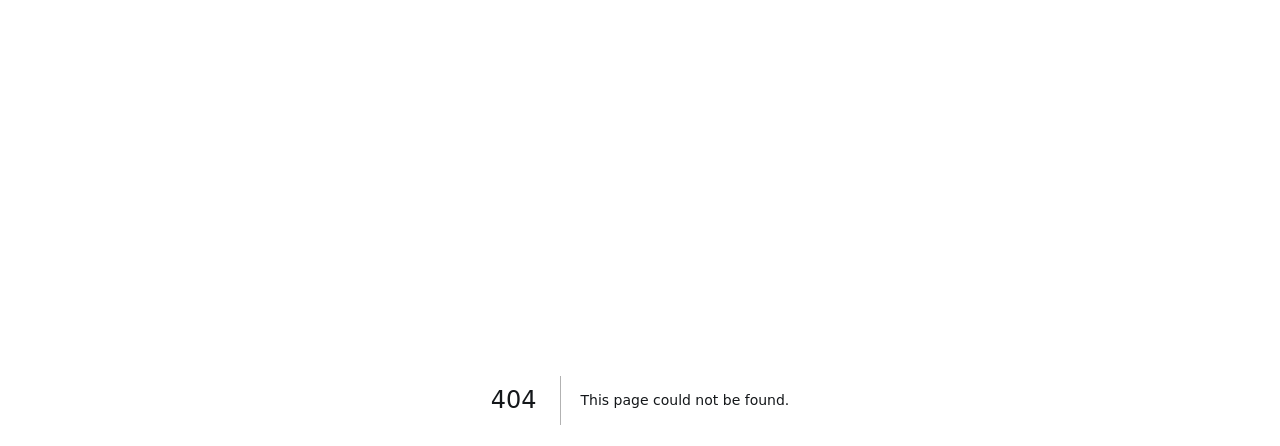
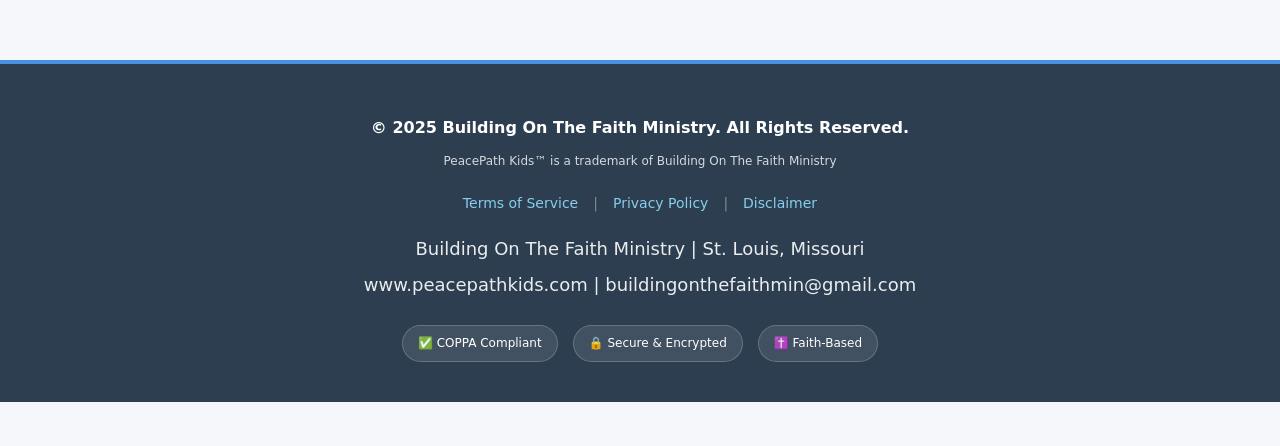
Before and after one commit to Rjc454545/peacepath-kids, a Next.js app: page /LegalFooter in a window 1280 px wide. Before the commit this address had no page. Shown: the top 446 px of the page. Built offline with nearby package versions, Linux system fonts and the light colour scheme.

Commit message:
Add files via upload

```diff
--- /dev/null
+++ b/pages/LegalFooter.js
@@ -0,0 +1,156 @@
+// ============================================
+// REUSABLE FOOTER COMPONENT
+// ============================================
+// Add this to every page for consistent legal protection
+// ============================================
+
+export default function LegalFooter() {
+  return (
+    <footer style={styles.footer}>
+      <div style={styles.footerContent}>
+
+        {/* Copyright Notice */}
+        <div style={styles.copyrightSection}>
+          <p style={styles.copyright}>
+            © 2025 Building On The Faith Ministry. All Rights Reserved.
+          </p>
+          <p style={styles.trademark}>
+            PeacePath Kids™ is a trademark of Building On The Faith Ministry
+          </p>
+        </div>
+
+        {/* Legal Links */}
+        <div style={styles.legalLinks}>
+          <a href="/terms" style={styles.link}>Terms of Service</a>
+          <span style={styles.separator}>|</span>
+          <a href="/privacy" style={styles.link}>Privacy Policy</a>
+          <span style={styles.separator}>|</span>
+          <a href="/disclaimer" style={styles.link}>Disclaimer</a>
+        </div>
+
+        {/* Contact Info */}
+        <div style={styles.contactSection}>
+          <p style={styles.contact}>
+            Building On The Faith Ministry | St. Louis, Missouri
+          </p>
+          <p style={styles.contact}>
+            www.peacepathkids.com | buildingonthefaithmin@gmail.com
+          </p>
+        </div>
+
+        {/* Compliance Badges */}
+        <div style={styles.complianceSection}>
+          <span style={styles.badge}>✅ COPPA Compliant</span>
+          <span style={styles.badge}>🔒 Secure & Encrypted</span>
+          <span style={styles.badge}>✝️ Faith-Based</span>
+        </div>
+
+      </div>
+    </footer>
+  );
+}
+
+const styles = {
+  footer: {
+    background: '#2C3E50',
+    color: 'white',
+    padding: '40px 20px',
+    marginTop: '60px',
+    borderTop: '4px solid #4A90E2',
+  },
+  footerContent: {
+    maxWidth: '1200px',
+    margin: '0 auto',
+    textAlign: 'center',
+  },
+  copyrightSection: {
+    marginBottom: '20px',
+  },
+  copyright: {
+    fontSize: '16px',
+    fontWeight: 'bold',
+    margin: '10px 0',
+  },
+  trademark: {
+    fontSize: '12px',
+    opacity: 0.8,
+    margin: '5px 0',
+  },
+  legalLinks: {
+    margin: '20px 0',
+    fontSize: '14px',
+  },
+  link: {
+    color: '#87CEEB',
+    textDecoration: 'none',
+    margin: '0 5px',
+    transition: 'color 0.3s',
+  },
+  separator: {
+    color: '#7F8C8D',
+    margin: '0 10px',
+  },
+  contactSection: {
+    margin: '20px 0',
+    fontSize: '13px',
+    opacity: 0.9,
+  },
+  contact: {
+    margin: '5px 0',
+  },
+  complianceSection: {
+    marginTop: '25px',
+    display: 'flex',
+    justifyContent: 'center',
+    flexWrap: 'wrap',
+    gap: '15px',
+  },
+  badge: {
+    background: 'rgba(255,255,255,0.1)',
+    padding: '8px 15px',
+    borderRadius: '20px',
+    fontSize: '12px',
+    border: '1px solid rgba(255,255,255,0.2)',
+  },
+};
+
+
+// ============================================
+// HOW TO USE THIS COMPONENT
+// ============================================
+
+/*
+
+1. SAVE THIS FILE AS: /components/LegalFooter.js
+
+2. IMPORT IN ANY PAGE:
+   import LegalFooter from '../components/LegalFooter';
+
+3. ADD AT THE BOTTOM OF YOUR PAGE:
+   <LegalFooter />
+
+4. EXAMPLE:
+
+   export default function MyPage() {
+     return (
+       <div>
+         <h1>My Page Content</h1>
+         <p>Page content here...</p>
+
+         <LegalFooter />  ← Add this!
+       </div>
+     );
+   }
+
+5. PAGES THAT NEED IT:
+   - index.js (home page)
+   - signup.js
+   - login.js
+   - dashboard.js
+   - welcome.js
+   - survey.js
+   - admin.js
+   - help.js
+   - ALL PAGES!
+
+*/
```
